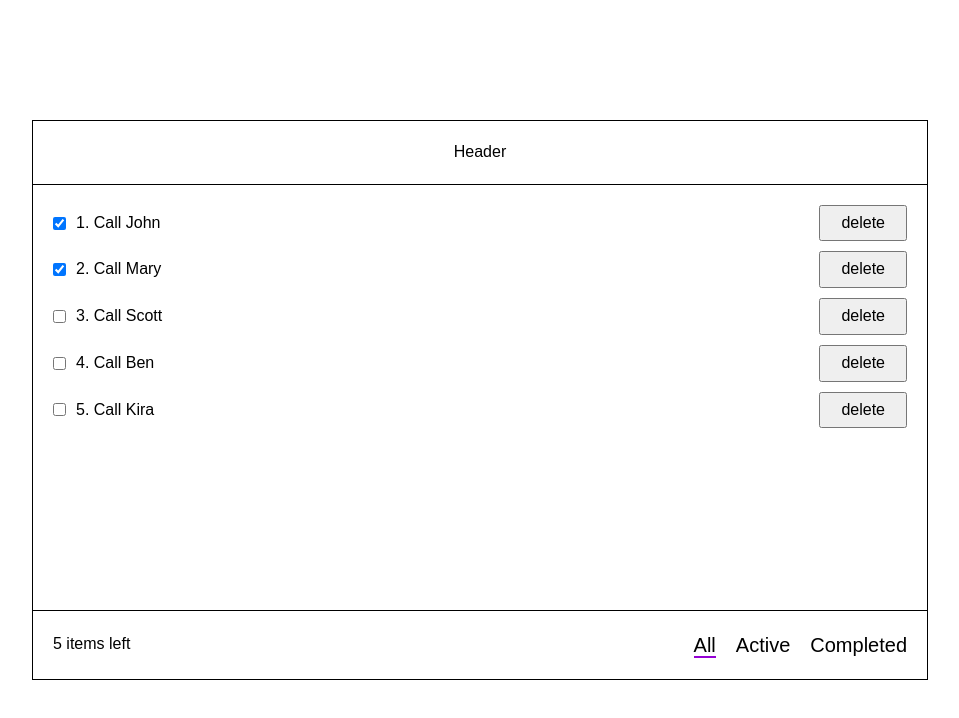
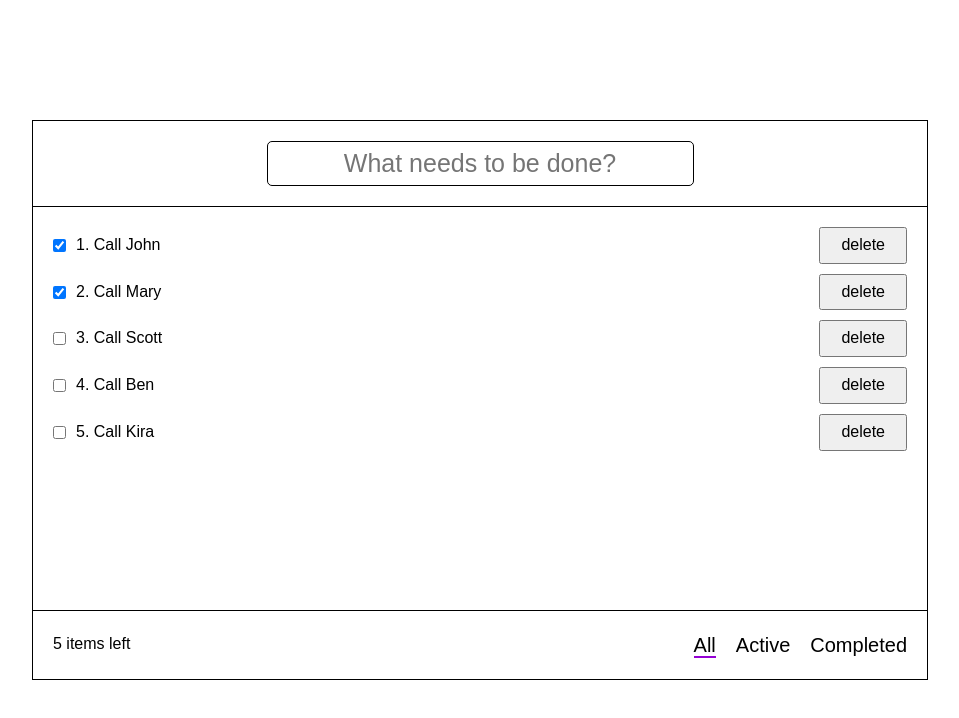
Before and after one commit to iamcoderUA/todo-list, an Angular app: page / in a window 1280 px wide. Shown: the top 718 px of the page, without its empty margins (160-1119 px from the left). Built offline with nearby package versions, Linux system fonts and the light colour scheme.

Commit message:
feat(todos:header): milestone 19, implement ability to add new todo-item

```diff
--- a/src/app/core/services/todo-items.service.ts
+++ b/src/app/core/services/todo-items.service.ts
@@ -11,7 +11,7 @@ export class TodoItemsService {
   todoItems: TodoItemsModel[] = TODO_ITEMS;
 
   toggleTodoItemComplete(id: number) {
-    return this.todoItems = this.todoItems.map(item => {
+    this.todoItems = this.todoItems.map(item => {
       if (item.id === id) {
         item.complete = !item.complete;
       }
@@ -19,7 +19,11 @@ export class TodoItemsService {
     });
   }
 
+  addTodoItem(newTodoItem: TodoItemsModel[]) {
+    this.todoItems = [...this.todoItems, ...newTodoItem];
+  }
+
   deleteTodoItemById(id: number) {
-    return this.todoItems = this.todoItems.filter(item => id !== item.id);
+    this.todoItems = this.todoItems.filter(item => id !== item.id);
   }
 }
--- a/src/app/todos/header/header.component.html
+++ b/src/app/todos/header/header.component.html
@@ -1,3 +1,8 @@
 <header class="todos-header flex">
-  Header
+  <form class="todos-header__form">
+    <input class="todos-header__add" type="text" placeholder="What needs to be done?" name="newItem"
+     [(ngModel)]="newTodoItem.title"
+     (keyup.enter)="addTodoItem()"
+    >
+  </form>
 </header>
--- a/src/app/todos/header/header.component.scss
+++ b/src/app/todos/header/header.component.scss
@@ -3,5 +3,18 @@
     width: 100%;
     padding: 20px;
     border-bottom: 1px solid black;
+    &__form {
+      width: 100%;
+      display: flex;
+      justify-content: center;
+    }
+    &__add {
+      width: 50%;
+      font-size: 25px;
+      text-align: center;
+      border: 1px solid black;
+      padding: 5px 20px;
+      border-radius: 5px;
+    }
   }
 }
--- a/src/app/todos/header/header.component.ts
+++ b/src/app/todos/header/header.component.ts
@@ -1,4 +1,8 @@
 import { Component } from '@angular/core';
+
+import { TodoItemsModel } from '../../core/models/todo-items';
+
+import { TodoItemsService } from '../../core/services/todo-items.service';
 
 @Component({
   selector: 'app-header',
@@ -6,4 +10,17 @@ import { Component } from '@angular/core';
   styleUrls: ['./header.component.scss']
 })
 export class HeaderComponent {
+  newTodoItem: TodoItemsModel = new TodoItemsModel();
+
+  constructor(
+    private todoItemsService: TodoItemsService,
+  ) {
+  }
+
+  addTodoItem() {
+    if (this.newTodoItem.title) {
+      this.todoItemsService.addTodoItem([this.newTodoItem]);
+      this.newTodoItem = new TodoItemsModel();
+    }
+  }
 }
--- a/src/app/todos/header/header.module.ts
+++ b/src/app/todos/header/header.module.ts
@@ -1,4 +1,5 @@
 import { NgModule } from '@angular/core';
+import { FormsModule } from '@angular/forms';
 
 import { HeaderComponent } from './header.component';
 
@@ -6,6 +7,9 @@ import { HeaderComponent } from './header.component';
   declarations: [
     HeaderComponent
   ],
+  imports: [
+    FormsModule
+  ],
   exports: [
     HeaderComponent
   ]
```
